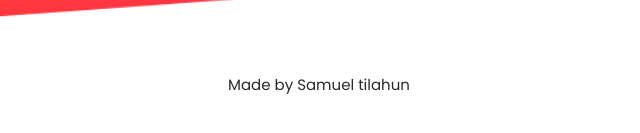
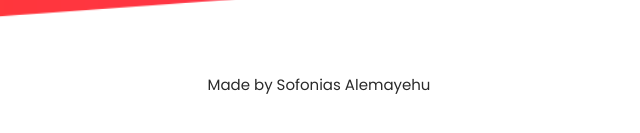
Before and after one commit to HKZIYECH/A-bunch-of-websites, a plain HTML site: page SEO Website/index.html in a window 1280 px wide. Shown: the part 5279-5412 px from the top of the page, 321-961 px from the left. Drawn offline with Linux system fonts and the light colour scheme.

Commit message:
Update index.html

```diff
--- a/SEO Website/index.html
+++ b/SEO Website/index.html
@@ -432,7 +432,7 @@ https://templatemo.com/tm-562-space-dynamic
     <div class="container">
       <div class="row">
         <div class="col-lg-12 wow fadeIn" data-wow-duration="1s" data-wow-delay="0.25s">
-          <p>Made by Samuel tilahun</p>
+          <p>Made by Sofonias Alemayehu</p>
         </div>
       </div>
     </div>
```
